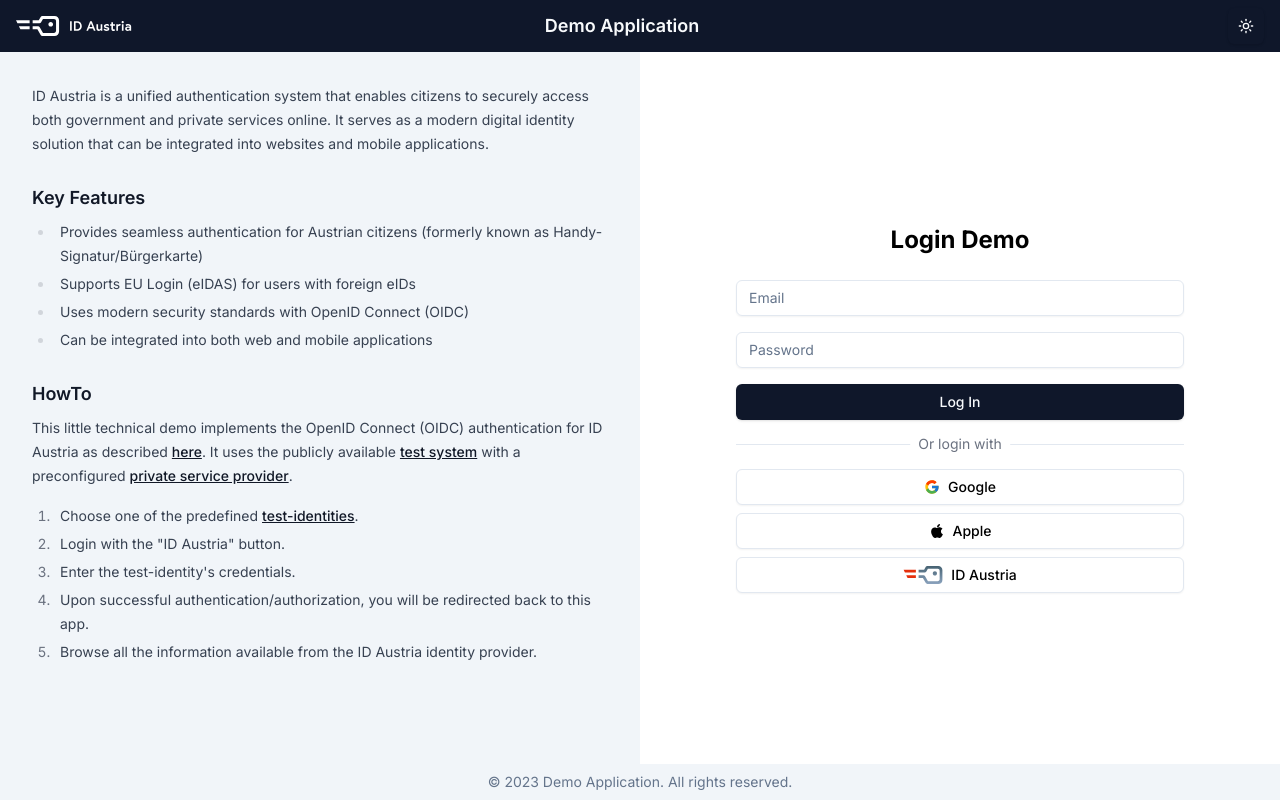
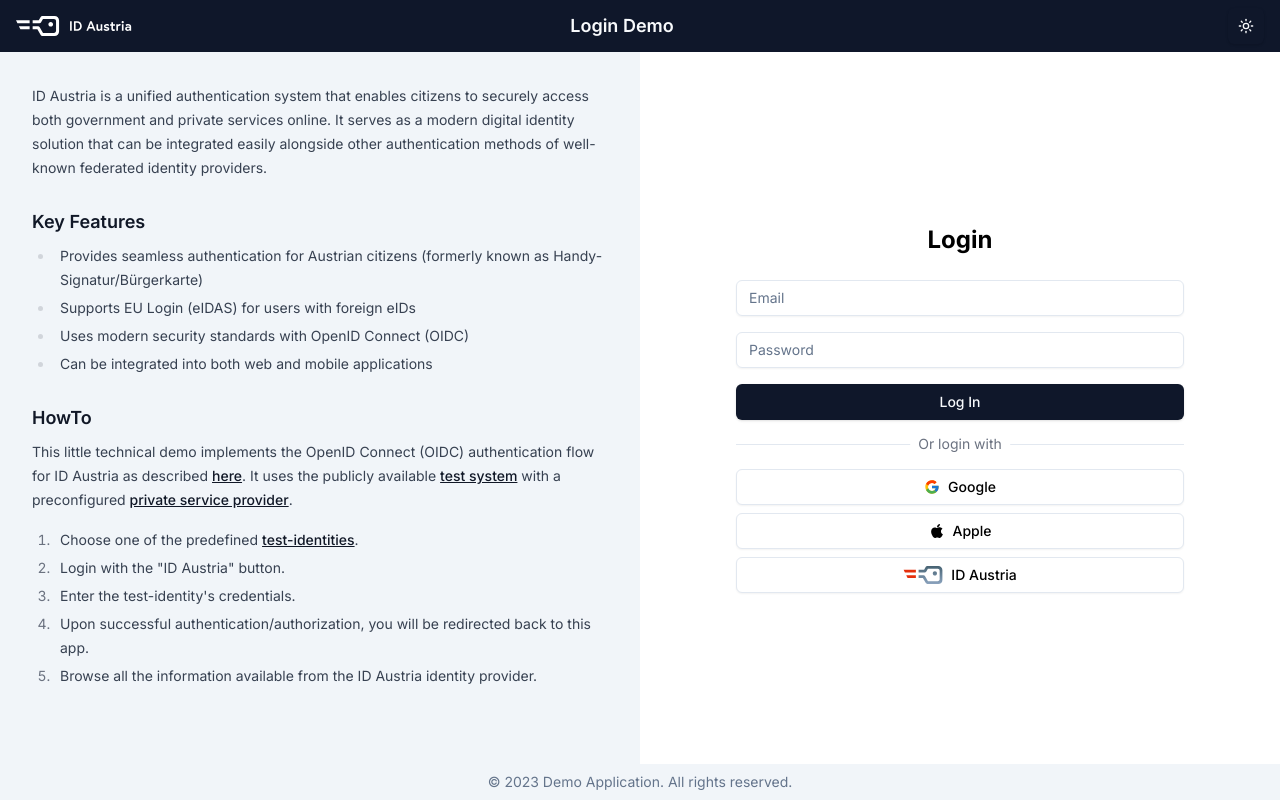
Before and after one commit to rudgal/id-austria-demo, a Next.js app: page / in a window 1280 px wide. Built offline with nearby package versions, Linux system fonts and the light colour scheme.

Commit message:
rework texts

```diff
--- a/src/app/layout.tsx
+++ b/src/app/layout.tsx
@@ -9,8 +9,8 @@
 const inter = Inter({ subsets: ['latin'] });
 
 export const metadata = {
-  title: 'Demo Login Application',
-  description: 'A demo login page with Next.js and Tailwind CSS',
+  title: 'Login Demo - ID Austria',
+  description: 'Little app demonstrating the login process with ID Austria',
 };
 
 export default function RootLayout({ children }: { children: React.ReactNode }) {
--- a/src/components/header.tsx
+++ b/src/components/header.tsx
@@ -19,7 +19,7 @@
             className="min-w-min dark:hidden"
           />
         </div>
-        <h1 className="text-lg font-semibold">Demo Application</h1>
+        <h1 className="text-lg font-semibold">Login Demo</h1>
         <ModeToggle />
       </div>
     </header>
--- a/src/components/login-form.tsx
+++ b/src/components/login-form.tsx
@@ -8,7 +8,7 @@
 export function LoginForm() {
   return (
     <div className="w-full max-w-md space-y-6">
-      <h2 className="text-center text-2xl font-bold">Login Demo</h2>
+      <h2 className="text-center text-2xl font-bold">Login</h2>
       <div className="space-y-4">
         <Input type="email" placeholder="Email" />
         <Input type="password" placeholder="Password" />
--- a/src/mdx/HowTo.mdx
+++ b/src/mdx/HowTo.mdx
@@ -1,5 +1,5 @@
 ID Austria is a unified authentication system that enables citizens to securely access both government and private services online.
-It serves as a modern digital identity solution that can be integrated into websites and mobile applications.
+It serves as a modern digital identity solution that can be integrated easily alongside other authentication methods of well-known federated identity providers.
 
 ### Key Features
 - Provides seamless authentication for Austrian citizens (formerly known as Handy-Signatur/Bürgerkarte)
@@ -8,7 +8,7 @@
 - Can be integrated into both web and mobile applications
 
 ### HowTo
-This little technical demo implements the OpenID Connect (OIDC) authentication for ID Austria as described [here](https://eid.egiz.gv.at/anbindung/direkte-anbindung/anbindung-oidc/).
+This little technical demo implements the OpenID Connect (OIDC) authentication flow for ID Austria as described [here](https://eid.egiz.gv.at/anbindung/direkte-anbindung/anbindung-oidc/).
 It uses the publicly available [test system](https://eid.egiz.gv.at/anbindung/testidentitaeten/)
 with a preconfigured [private service provider](https://eid.egiz.gv.at/anbindung/registrierung/registrierung-von-privaten-service-providern/).
 
```
